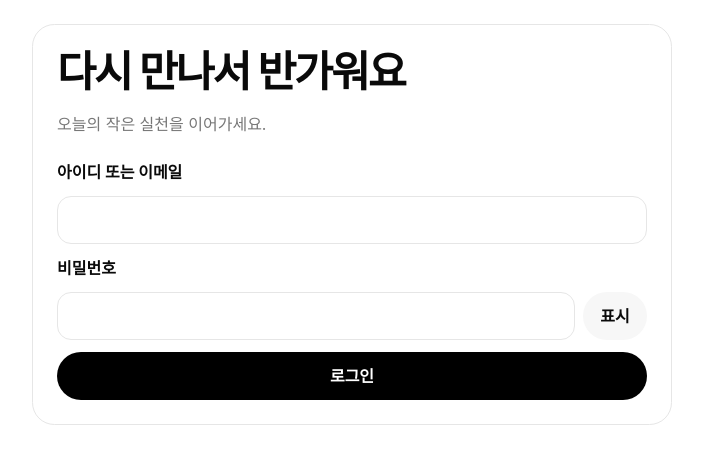
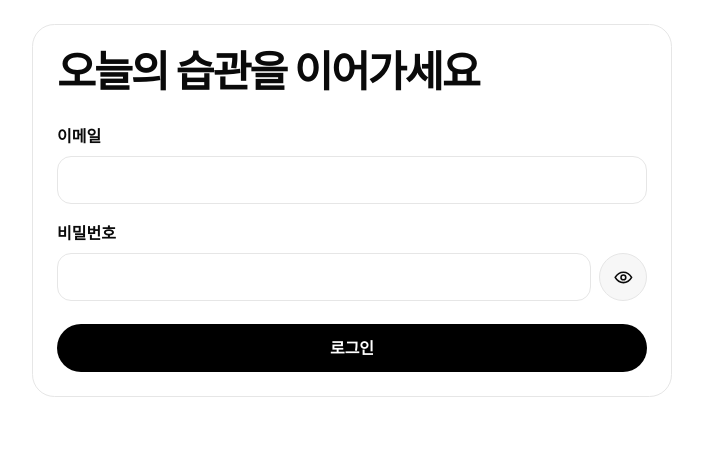
Before and after one commit to ipari/habit-tracker, a FastAPI app: template app/templates/auth/login.html in a window 1280 px wide. Shown: the top 464 px of the page, without its empty margins (288-991 px from the left). Run offline with FastAPI, Linux system fonts and the light colour scheme; the template is opened without the code that fills it, so the values that code supplies are empty; parts of the project's set-up code (start-up, migrations or seed data) failed here and were passed over.

Commit message:
style: refine login experience

```diff
--- a/app/static/css/app.css
+++ b/app/static/css/app.css
@@ -75,6 +75,14 @@ button:focus-visible, input:focus-visible, a:focus-visible { outline: 3px solid
 .secondary { background: #e4ebe5; color: #23452f; }
 .password-field { display: grid; grid-template-columns: 1fr auto; gap: .5rem; }
 .compact { min-width: 4rem; }
+.login-form { gap: 1.1rem; margin-top: 1.75rem; }
+.login-card h1 { text-wrap: balance; }
+.login-field { display: grid; gap: .5rem; }
+.login-submit { margin-top: .3rem; }
+.password-toggle.secondary { display: grid; width: 3rem; min-width: 3rem; padding: 0; place-items: center; border: 1px solid var(--threads-border); background: var(--threads-raised); color: var(--threads-text); }
+.password-toggle.secondary:hover { background: var(--completion-idle-hover); }
+.password-toggle svg { width: 1.3rem; height: 1.3rem; fill: none; stroke: currentColor; stroke-linecap: round; stroke-linejoin: round; stroke-width: 1.8; }
+.password-toggle svg[hidden] { display: none; }
 .error { margin-top: 1rem; padding: .75rem; border-radius: .75rem; background: #ffe9e7; color: #8b231a; }
 .topbar { display: flex; align-items: center; justify-content: space-between; gap: 1rem; margin-bottom: 1.5rem; }
 .topbar form { margin: 0; }
--- a/app/static/js/password-visibility.js
+++ b/app/static/js/password-visibility.js
@@ -5,6 +5,12 @@ document.querySelectorAll("[data-password-toggle]").forEach((button) => {
     const willShow = input.type === "password";
     input.type = willShow ? "text" : "password";
     button.setAttribute("aria-pressed", String(willShow));
-    button.textContent = willShow ? "숨김" : "표시";
+    const label = willShow ? "비밀번호 숨기기" : "비밀번호 표시";
+    button.setAttribute("aria-label", label);
+    button.setAttribute("title", label);
+    const showIcon = button.querySelector("[data-password-show]");
+    const hideIcon = button.querySelector("[data-password-hide]");
+    if (showIcon) showIcon.toggleAttribute("hidden", willShow);
+    if (hideIcon) hideIcon.toggleAttribute("hidden", !willShow);
   });
 });
--- a/app/static/js/sw.js
+++ b/app/static/js/sw.js
@@ -1,10 +1,10 @@
-const CACHE_NAME = "habit-tracker-static-v45";
+const CACHE_NAME = "habit-tracker-static-v50";
 const STATIC_ASSETS = [
-  "/static/css/app.css?v=39",
+  "/static/css/app.css?v=43",
   "/static/js/theme.js?v=1",
   "/static/js/app.js?v=7",
   "/static/js/calendar.js",
-  "/static/js/password-visibility.js",
+  "/static/js/password-visibility.js?v=3",
   "/static/js/share.js?v=2",
   "/static/vendor/htmx-2.0.10.min.js",
   "/static/icons/app-icon.svg?v=5",
--- a/app/templates/auth/login.html
+++ b/app/templates/auth/login.html
@@ -1,27 +1,40 @@
 {% extends "base.html" %}
 {% block title %}로그인 · Habit Tracker{% endblock %}
 {% block content %}
-  <section class="card" aria-labelledby="login-title">
-    <h1 id="login-title">다시 만나서 반가워요</h1>
-    <p class="muted">오늘의 작은 실천을 이어가세요.</p>
+  <section class="card login-card" aria-labelledby="login-title">
+    <h1 id="login-title">오늘의 습관을 이어가세요</h1>
     {% if error %}<div class="error" role="alert">{{ error }}</div>{% endif %}
-    <form method="post" action="/login">
+    <form class="login-form" method="post" action="/login">
       <input type="hidden" name="csrf_token" value="{{ csrf_token }}">
-      <label for="username">아이디 또는 이메일</label>
+      <div class="login-field">
+        <label for="username">이메일</label>
         <input id="username" name="username" required maxlength="254" autocomplete="username">
+      </div>
+      <div class="login-field">
         <label for="password">비밀번호</label>
         <div class="password-field">
           <input id="password" name="password" type="password" required autocomplete="current-password">
           <button
-          class="secondary compact"
+            class="secondary compact password-toggle"
             type="button"
             data-password-toggle
             aria-controls="password"
             aria-pressed="false"
-        >표시</button>
+            aria-label="비밀번호 표시"
+            title="비밀번호 표시"
+          >
+            <svg data-password-show viewBox="0 0 24 24" aria-hidden="true">
+              <path d="M2.5 12s3.5-6 9.5-6 9.5 6 9.5 6-3.5 6-9.5 6S2.5 12 2.5 12Z"/>
+              <circle cx="12" cy="12" r="2.75"/>
+            </svg>
+            <svg data-password-hide viewBox="0 0 24 24" aria-hidden="true" hidden>
+              <path d="M4.4 4.4 19.6 19.6M9.8 6.3A9.8 9.8 0 0 1 12 6c6 0 9.5 6 9.5 6a15 15 0 0 1-2.4 3.1M6.2 7.2A16 16 0 0 0 2.5 12s3.5 6 9.5 6a9.8 9.8 0 0 0 2.2-.3"/>
+            </svg>
+          </button>
         </div>
-      <button type="submit">로그인</button>
+      </div>
+      <button class="login-submit" type="submit">로그인</button>
     </form>
   </section>
 {% endblock %}
-{% block scripts %}<script src="{{ url_for('static', path='/js/password-visibility.js') }}" defer></script>{% endblock %}
+{% block scripts %}<script src="{{ url_for('static', path='/js/password-visibility.js') }}?v=3" defer></script>{% endblock %}
--- a/app/templates/base.html
+++ b/app/templates/base.html
@@ -15,7 +15,7 @@
     <link rel="manifest" href="{{ url_for('static', path='/manifest.webmanifest') }}">
     <link rel="icon" href="{{ url_for('static', path='/icons/favicon.svg') }}?v=3" type="image/svg+xml">
     <link rel="apple-touch-icon" href="{{ url_for('static', path='/icons/app-icon-180.png') }}?v=5">
-    <link rel="stylesheet" href="{{ url_for('static', path='/css/app.css') }}?v=39">
+    <link rel="stylesheet" href="{{ url_for('static', path='/css/app.css') }}?v=43">
     <script src="{{ url_for('static', path='/vendor/htmx-2.0.10.min.js') }}" defer></script>
     <script src="{{ url_for('static', path='/js/app.js') }}?v=7" defer></script>
   </head>
```
Also changed, not shown: PRD.md (+4 -2 lines), tests/test_auth.py (+23 -0 lines), tests/test_pwa.py (+3 -2 lines). Lines whose indentation alone changed are shown as unchanged.
